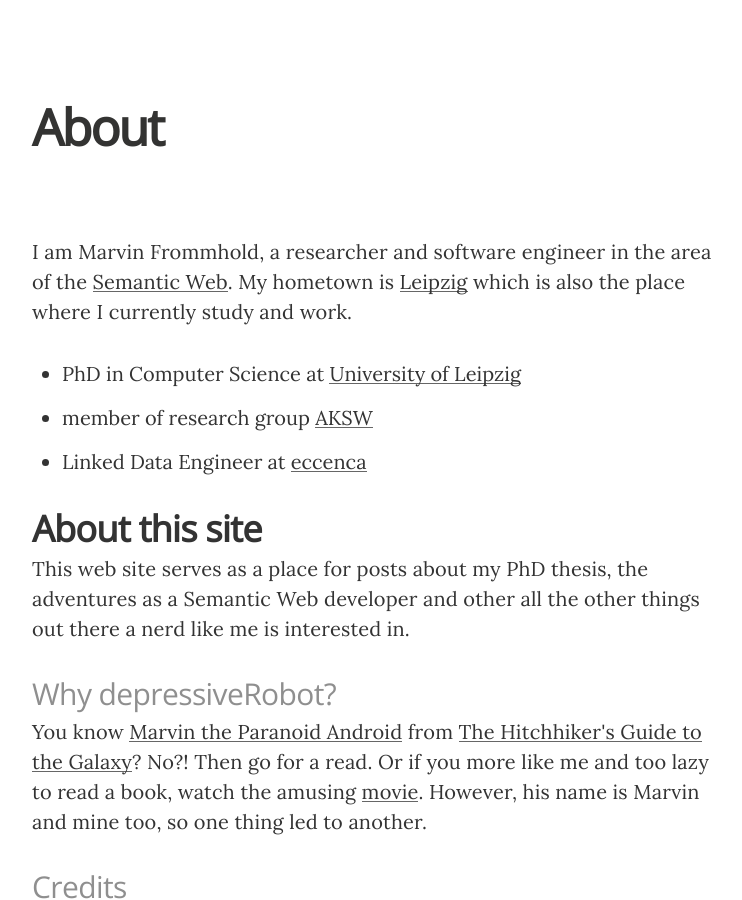
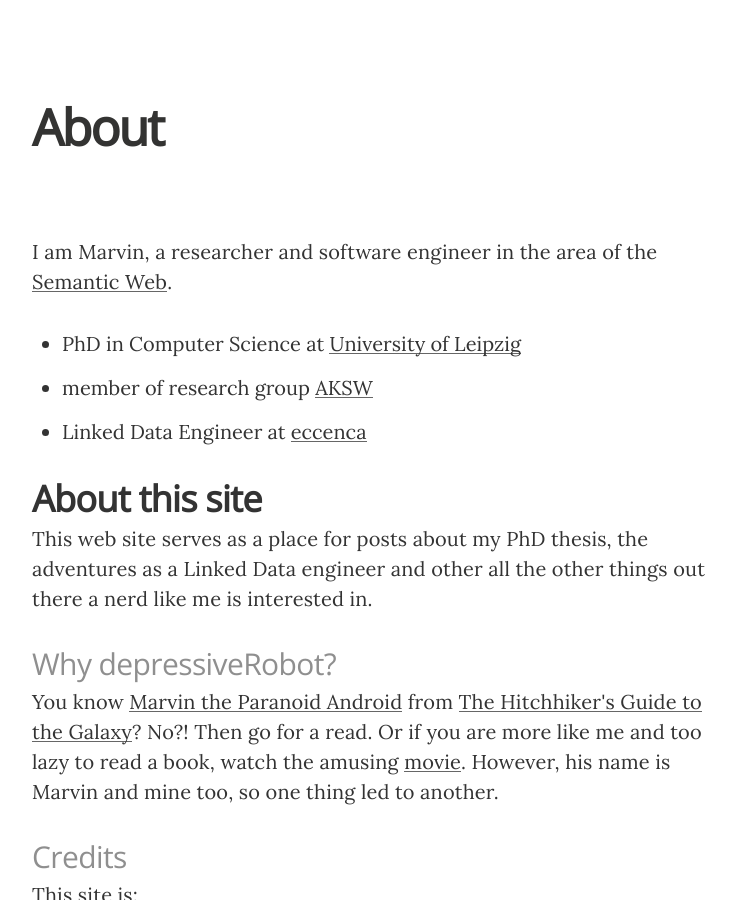
Before and after one commit to depressiveRobot/depressiverobot.github.io, a Jekyll site: the page built from about.html, in a window 1280 px wide and 900 px high. Shown: the whole window, without its empty margins (258-1000 px from the left). Built offline with Jekyll 4.4.1, drawn with Linux system fonts in a browser that asks for light colours; nearby versions of some CDN libraries.

Commit message:
be more private

```diff
--- a/_config.yml
+++ b/_config.yml
@@ -31,7 +31,7 @@
   bio: '<i>"Aufgrund falschen Medienkonsums und Bildungsmangel gibt es in Deutschland immer mehr <b>assipöse</b> Menschen."</i>'
 
 license:
-  url: "http://creativecommons.org/licenses/by-nc/4.0/"
+  url: "https://creativecommons.org/licenses/by-nc/4.0/"
   name: "CC BY-NC 4.0 license"
 
 paginate:	10
@@ -56,13 +56,6 @@
     share_title:
     share_link:
 
-  - icon: google-plus
-    url: https://google.com/+MarvinFrommhold
-    desc: Add me on google+
-    share_url: https://plus.google.com/share
-    share_link: "?url="
-    share_title:
-
   - icon: github-alt
     url: https://github.com/depressiveRobot
     desc: Fork me on github
@@ -83,10 +76,3 @@
     share_url:
     share_title:
     share_link:
-
-#  - icon:	facebook
-#    url:	https://facebook.com/???
-#    desc: Connect with me facebook
-#    share_url: //www.facebook.com/sharer.php
-#    share_title: ?t=
-#    share_link: "&amp;u="
--- a/about.html
+++ b/about.html
@@ -7,18 +7,18 @@
 <div resource="http://depressiverobot.com/about/#MarvinFrommhold" typeof="Person">
 
   <p>
-    I am <span property="name"><span property="givenName">Marvin</span> <span property="familyName">Frommhold</span></span>, a researcher and software engineer in the area of the <a property="foaf:interest" href="http://w3.org/standards/semanticweb/" target="_blank">Semantic Web</a>. My hometown is <span property="homeLocation" resource="http://leipzig.de/"><span resource="http://leipzig.de/" typeof="City"><a property="sameAs" target="_blank" href="http://leipzig.de/"><span property="name">Leipzig</span></a></span></span> which is also the place where I currently study and work.
+    I am <span property="name"><span property="givenName">Marvin</span></span>, a researcher and software engineer in the area of the <a property="foaf:interest" href="https://w3.org/standards/semanticweb/" target="_blank">Semantic Web</a>.
   </p>
 
   <ul>
     <li>
-      PhD in Computer Science at <span property="alumniOf" resource="http://uni-leipzig.de/" typeof="CollegeOrUniversity"><a property="sameAs url" target="_blank" href="http://uni-leipzig.de/"><span property="name">University of Leipzig</span></a></span>
+      PhD in Computer Science at <span property="alumniOf" resource="https://uni-leipzig.de/" typeof="CollegeOrUniversity"><a property="sameAs url" target="_blank" href="https://uni-leipzig.de/"><span property="name">University of Leipzig</span></a></span>
     </li>
     <li>
-      member of research group <span property="memberOf" resource="http://aksw.org/Groups/AKSW" typeof="http://purl.org/vocab/aiiso/schema#ResearchGroup"><a property="sameAs url" target="_blank" href="http://aksw.org/"><span property="name">AKSW</span></a></span>
+      member of research group <span property="memberOf" resource="https://aksw.org/Groups/AKSW" typeof="http://purl.org/vocab/aiiso/schema#ResearchGroup"><a property="sameAs url" target="_blank" href="https://aksw.org/"><span property="name">AKSW</span></a></span>
     </li>
     <li>
-      <span property="title">Linked Data Engineer</span> at <span property="worksFor" resource="http://eccenca.com/" typeof="Organization"><a property="sameAs url" target="_blank" href="http://eccenca.com/"><span property="name">eccenca</span></a></span>
+      <span property="title">Linked Data Engineer</span> at <span property="worksFor" resource="https://eccenca.com/" typeof="Organization"><a property="sameAs url" target="_blank" href="https://eccenca.com/"><span property="name">eccenca</span></a></span>
     </li>
   </ul>
 
@@ -27,12 +27,12 @@
     <h2>About this site</h2>
 
     <p>
-      <span property="description">This web site serves as a place for posts about my PhD thesis, the adventures as a Semantic Web developer and other all the other things out there a nerd like me is interested in.</span>
+      <span property="description">This web site serves as a place for posts about my PhD thesis, the adventures as a Linked Data engineer and other all the other things out there a nerd like me is interested in.</span>
     </p>
 
     <h3>Why depressiveRobot?</h3>
     <p>
-      You know <span typeof="Person"><a property="sameAs" target="_blank" href="http://en.wikipedia.org/wiki/Marvin_the_Paranoid_Android"><span property="name">Marvin the Paranoid Android</span></a></span> from <span typeof="Book"><a property="sameAs" target="_blank" href="http://en.wikipedia.org/wiki/The_Hitchhiker's_Guide_to_the_Galaxy"><span property="name">The Hitchhiker's Guide to the Galaxy</span></a></span>? No?! Then go for a read. Or if you more like me and too lazy to read a book, watch the amusing <span typeof="Movie"><a property="sameAs" target="_blank" href="http://en.wikipedia.org/wiki/The_Hitchhiker's_Guide_to_the_Galaxy_(film)">movie</a></span>. However, his name is Marvin and mine too, so one thing led to another.
+      You know <span typeof="Person"><a property="sameAs" target="_blank" href="https://en.wikipedia.org/wiki/Marvin_the_Paranoid_Android"><span property="name">Marvin the Paranoid Android</span></a></span> from <span typeof="Book"><a property="sameAs" target="_blank" href="https://en.wikipedia.org/wiki/The_Hitchhiker's_Guide_to_the_Galaxy"><span property="name">The Hitchhiker's Guide to the Galaxy</span></a></span>? No?! Then go for a read. Or if you are more like me and too lazy to read a book, watch the amusing <span typeof="Movie"><a property="sameAs" target="_blank" href="https://en.wikipedia.org/wiki/The_Hitchhiker's_Guide_to_the_Galaxy_(film)">movie</a></span>. However, his name is Marvin and mine too, so one thing led to another.
     </p>
 
     <h3>Credits</h3>
@@ -42,9 +42,9 @@
 
     <ul>
       <li> hosted on <a target="_blank" href="https://github.com">GitHub</a></li>
-      <li> deployed utilizing <a target="_blank" href="http://jekyllrb.com">Jekyll</a></li>
+      <li> deployed utilizing <a target="_blank" href="https://jekyllrb.com">Jekyll</a></li>
       <li> dressed up with <a target="_blank" href="https://github.com/dirkfabisch/mediator">Mediator</a></li>
-      <li> awesome because use of <a target="_blank" href="http://fortawesome.github.io/Font-Awesome">Font Awesome</a></li>
+      <li> awesome because use of <a target="_blank" href="https://fortawesome.github.io/Font-Awesome">Font Awesome</a></li>
       <li> crafted with <i class="fa fa-heart"></i> in Leipzig</li>
     </ul>
   </div>
```
